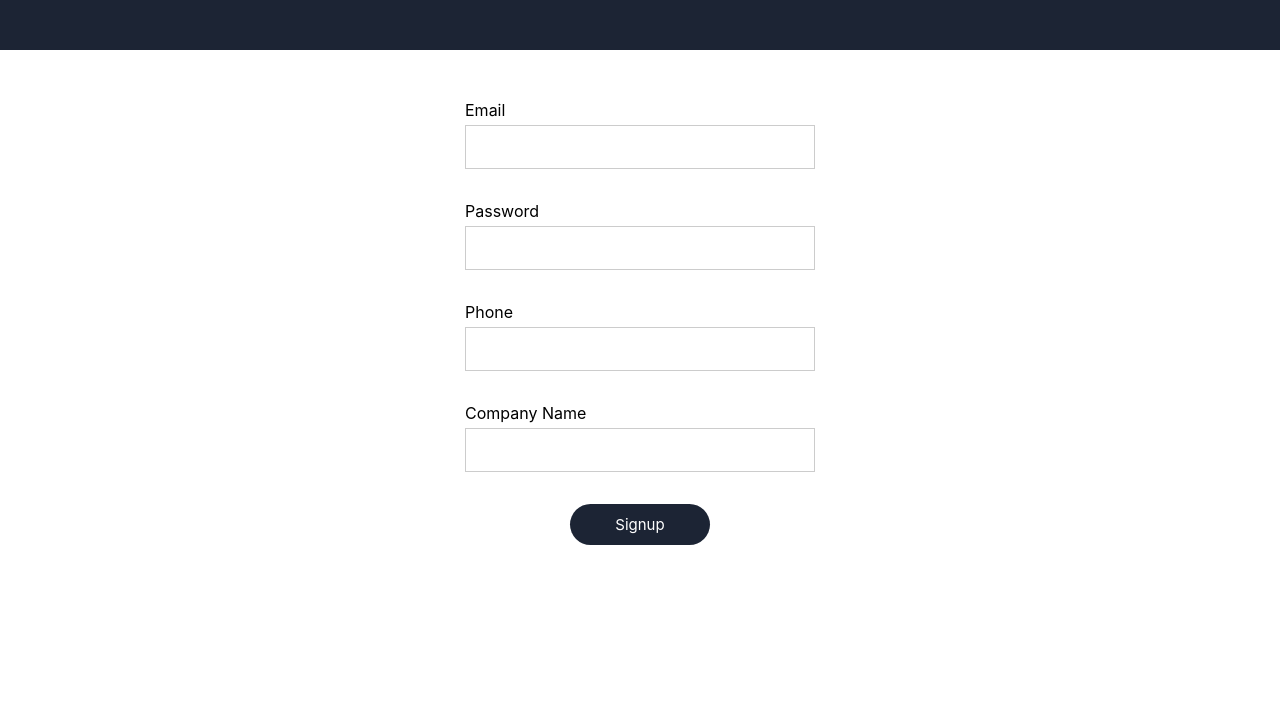
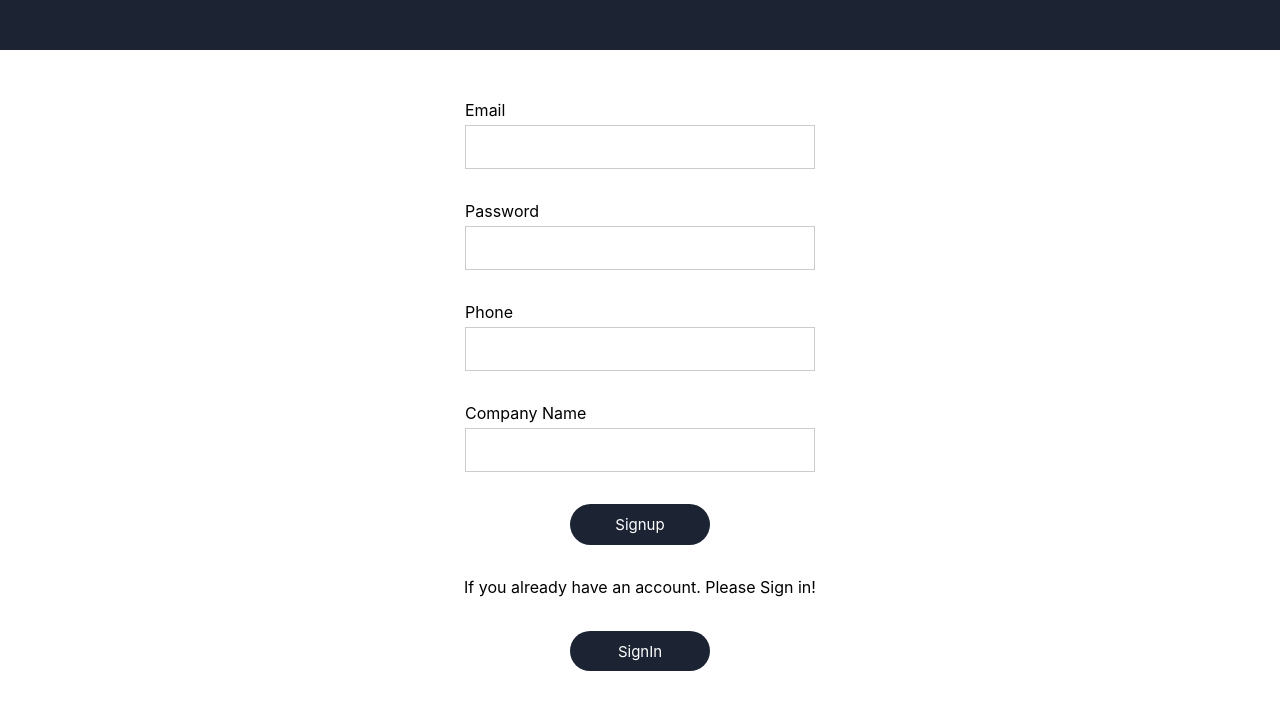
Before and after one commit to kabir925/Vendor, a React (Create React App) app: page / in a window 1280 px wide. Shown: the top 710 px of the page. Built offline with nearby package versions, Linux system fonts and the light colour scheme.

Commit message:
Sign in button added in Signup page

```diff
--- a/src/Components/Signup.css
+++ b/src/Components/Signup.css
@@ -55,3 +55,18 @@
     font-style: normal;
     font-size: 15px;
 }
+
+.signin-button {
+    padding: 10px;
+    width: 139.55px;
+    height: 40.62px;
+    background-color: #1C2434;
+    border-radius: 25px;
+    color: white;
+    font-style: normal;
+    font-size: 15px;
+}
+
+.para-one {
+    margin-top: 30px;
+}
--- a/src/Components/Signup.jsx
+++ b/src/Components/Signup.jsx
@@ -1,6 +1,9 @@
 import React from "react";
 import './Signup.css'
+import { useNavigate } from "react-router-dom";
 const Signup = () => {
+
+    const navigate=useNavigate();
     const formsubmit = (e) => {
         e.preventDefault();
         console.log("Working")
@@ -18,6 +21,7 @@ const Signup = () => {
                     formsubmit(event);
 
                 }}>
+
                     <div class="md-hero">
                         <div className='md-3'>
                             <label for="emailadd" class="form-label-1">Email</label>
@@ -42,6 +46,17 @@ const Signup = () => {
                             Signup
                         </button>
                     </div>
+                    <div className="md-3">
+                        {/* <label for="signinbutton" className="form-label-1">If you already have an accout please Signin</label> */}
+                        <p className="para-one">If you already have an account. Please Sign in!</p>
+                    </div>
+                    <div className="nextbutton">
+                        <button type="submit" className="signin-button" onClick={()=>{
+                            navigate('/login')
+                        }}>
+                            SignIn
+                        </button>
+                    </div>
                 </form>
 
             </section>
```
